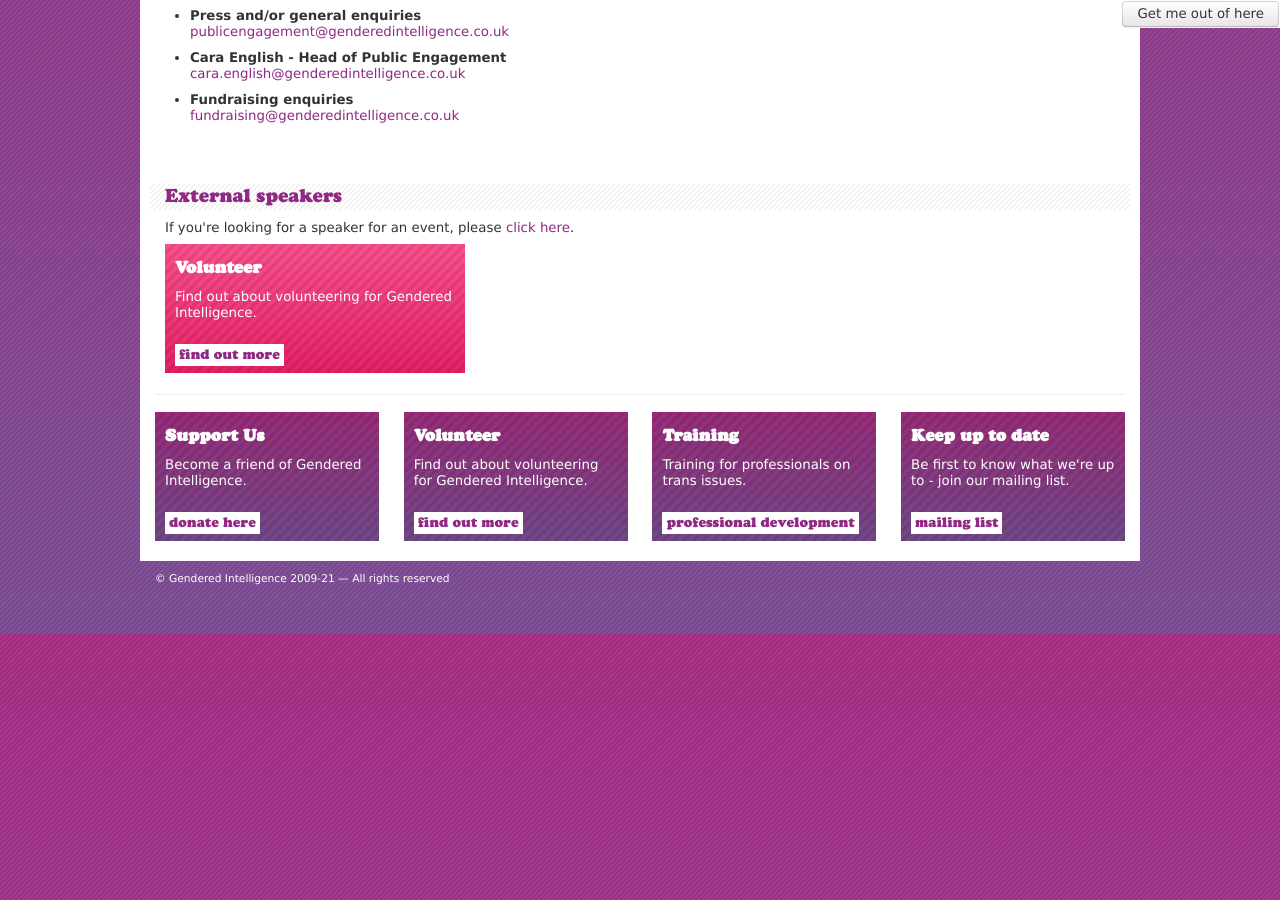
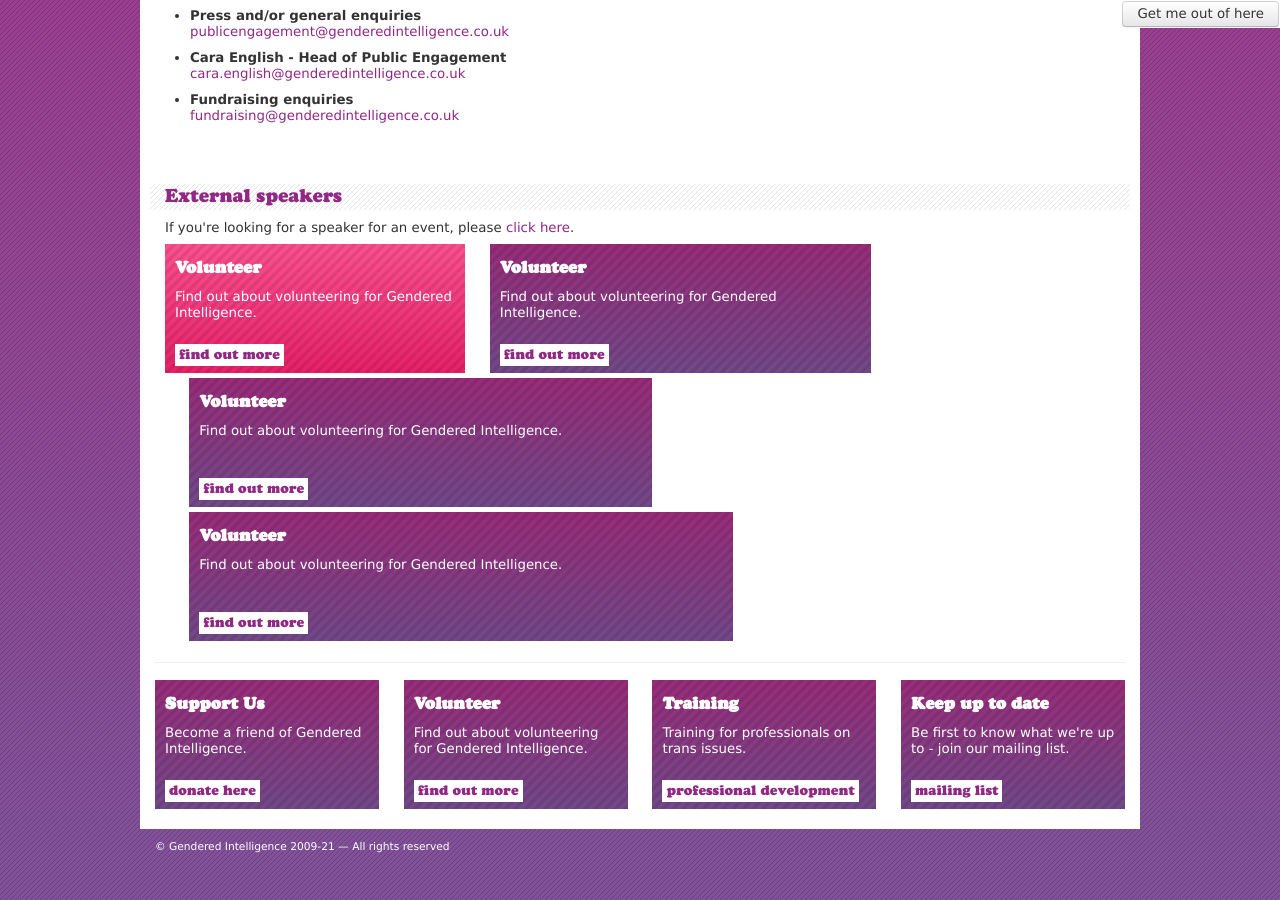
Before and after one commit to gracehagger/genderedintelligence.co.uk, a Jekyll site: the page built from services/publicengagement.html, in a window 1280 px wide and 900 px high, scrolled down 620 px. Built offline with Jekyll 4.4.1, drawn with Linux system fonts in a browser that asks for light colours; nearby versions of some CDN libraries; comment, search, counter and statistics services are not loaded.

Commit message:
Update publicengagement.html

```diff
--- a/services/publicengagement.html
+++ b/services/publicengagement.html
@@ -23,7 +23,26 @@
 <p>If you're looking for a speaker for an event, please <a href="../professionals/presentations.html">click here</a>.</p>
 
 <div class="bottom-boxes row-fluid">
+
 	<div class="span4">
 		<h3>Volunteer</h3>
 		<p>Find out about volunteering for Gendered Intelligence.</p>
-		<a class="donate" href="/support-us/volunteer.html">find out more</a></div></div>
+		<a class="donate" href="/support-us/volunteer.html">find out more</a></div>
+
+<div class="span5">
+		<h3>Volunteer</h3>
+		<p>Find out about volunteering for Gendered Intelligence.</p>
+		<a class="donate" href="/support-us/volunteer.html">find out more</a></div>
+
+	<div class="span6">
+		<h3>Volunteer</h3>
+		<p>Find out about volunteering for Gendered Intelligence.</p>
+		<a class="donate" href="/support-us/volunteer.html">find out more</a></div>
+
+	<div class="span7">
+		<h3>Volunteer</h3>
+		<p>Find out about volunteering for Gendered Intelligence.</p>
+		<a class="donate" href="/support-us/volunteer.html">find out more</a></div>
+
+
+</div>
```
